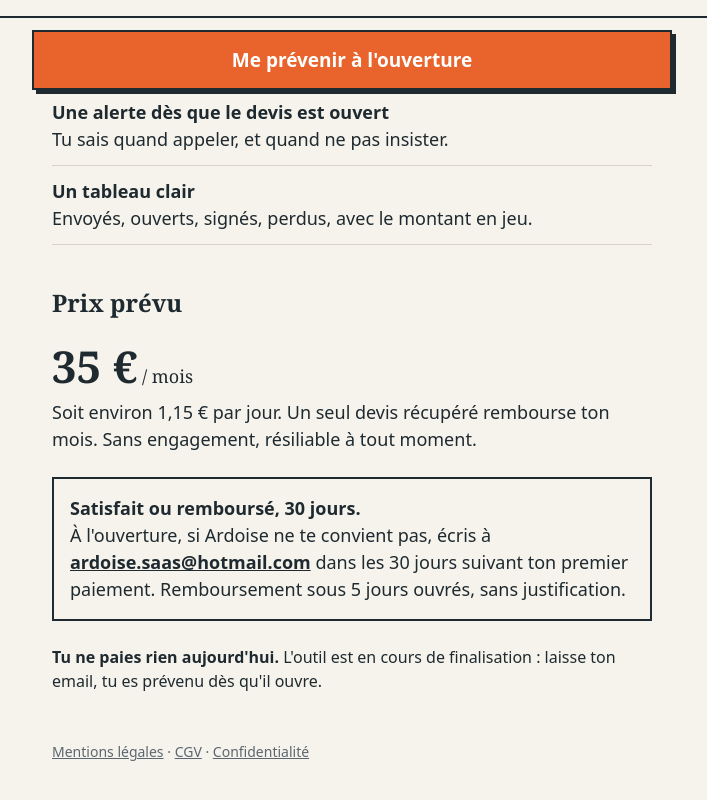
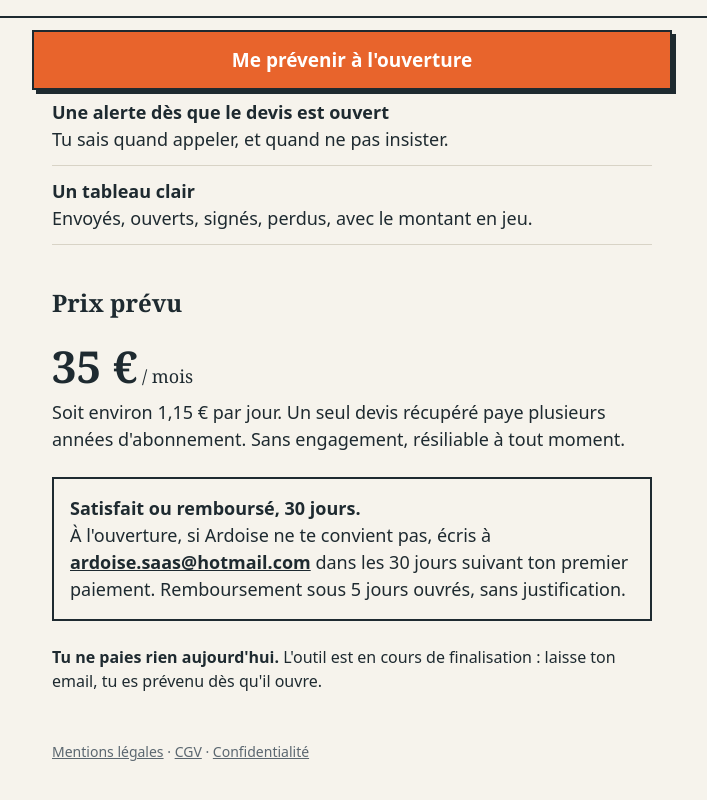
Before and after one commit to titi12/ardoise, a plain HTML site: page index.html in a window 1280 px wide. Shown: the part 698-1498 px from the top of the page, without its empty margins (288-995 px from the left). Drawn offline with Linux system fonts and the light colour scheme.

Commit message:
Update index.html

```diff
--- a/index.html
+++ b/index.html
@@ -69,7 +69,7 @@
 
 <h2>Prix prévu</h2>
 <p class="prix">35 €<span style="font-size:18px;font-weight:400"> / mois</span></p>
-<p>Soit environ 1,15 € par jour. Un seul devis récupéré rembourse ton mois. Sans engagement, résiliable à tout moment.</p>
+<p>Soit environ 1,15 € par jour. Un seul devis récupéré paye plusieurs années d'abonnement. Sans engagement, résiliable à tout moment.</p>
 
 <div class="garantie">
 <b>Satisfait ou remboursé, 30 jours.</b>
```
